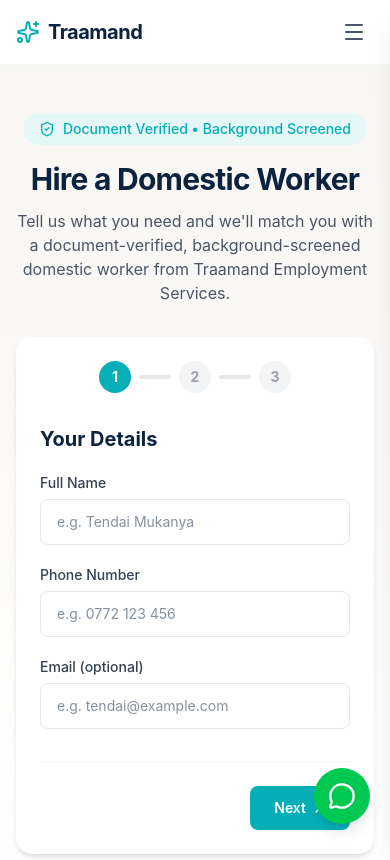
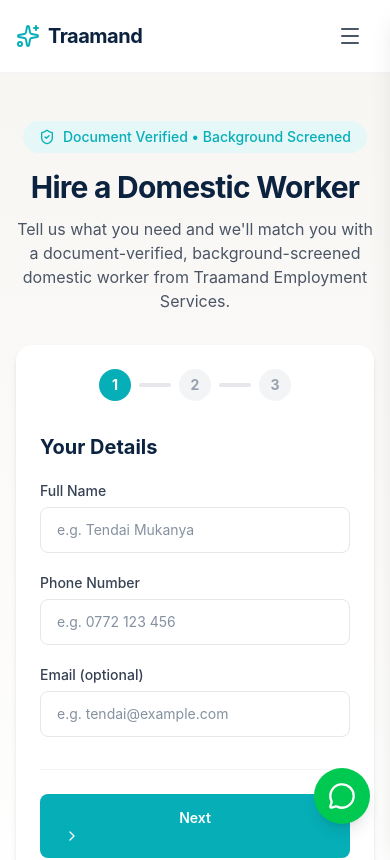
Before and after one commit to TinzyWinzy/Traamand, a React (Vite) app: page /find-a-maid in a window 390 px wide. Shown: the top 860 px of the page. Built offline with nearby package versions, Linux system fonts and the light colour scheme.

Commit message:
Mobile-first pass: 48px touch targets, full-width form buttons, tappable footer phones, larger testimonial nav

```diff
--- a/src/components/forms/FindMaidForm.tsx
+++ b/src/components/forms/FindMaidForm.tsx
@@ -217,24 +217,24 @@ export default function FindMaidForm() {
         </div>
       )}
 
-      <div className="mt-8 flex items-center justify-between border-t border-gray-100 pt-6">
-        {step > 0 ? (
+      <div className="mt-8 flex flex-col-reverse gap-3 border-t border-gray-100 pt-6 sm:flex-row sm:items-center sm:justify-between">
+        {step > 0 && (
           <button
             type="button"
             onClick={prev}
-            className="inline-flex items-center gap-1 text-sm font-medium text-gray-600 transition hover:text-brand-navy"
+            className="inline-flex items-center justify-center gap-1 rounded-lg py-3 text-sm font-medium text-gray-500 transition hover:text-brand-navy sm:border sm:border-gray-200 sm:px-4"
           >
             <ChevronLeft className="h-4 w-4" /> Back
           </button>
-        ) : (
-          <div />
         )}
+
+        <div className="flex-1" />
 
         {step < 2 ? (
           <button
             type="button"
             onClick={next}
-            className="inline-flex items-center gap-1 rounded-lg bg-brand-teal px-6 py-3 text-sm font-semibold text-white transition hover:bg-brand-teal-dark"
+            className="w-full rounded-lg bg-brand-teal px-6 py-3.5 text-sm font-semibold text-white transition hover:bg-brand-teal-dark active:scale-[0.98] sm:w-auto"
           >
             Next <ChevronRight className="h-4 w-4" />
           </button>
@@ -242,7 +242,7 @@ export default function FindMaidForm() {
           <button
             type="submit"
             disabled={state.submitting}
-            className="inline-flex items-center gap-2 rounded-lg bg-brand-red px-8 py-3 text-sm font-semibold text-white transition hover:bg-brand-red-dark disabled:cursor-not-allowed disabled:opacity-60"
+            className="w-full rounded-lg bg-brand-red px-6 py-3.5 text-sm font-semibold text-white transition hover:bg-brand-red-dark active:scale-[0.98] disabled:cursor-not-allowed disabled:opacity-60 sm:w-auto"
           >
             {state.submitting && <Loader2 className="h-4 w-4 animate-spin" />}
             {state.submitting ? 'Submitting...' : 'Submit Request'}
--- a/src/components/home/Testimonials.tsx
+++ b/src/components/home/Testimonials.tsx
@@ -57,19 +57,19 @@ export default function Testimonials() {
           <div className="mt-6 flex items-center justify-center gap-4">
             <button
               onClick={prev}
-              className="flex h-10 w-10 items-center justify-center rounded-full border border-gray-200 bg-white text-gray-600 transition hover:bg-brand-teal hover:text-white hover:border-brand-teal"
+              className="flex h-12 w-12 sm:h-10 sm:w-10 items-center justify-center rounded-full border border-gray-200 bg-white text-gray-600 transition hover:bg-brand-teal hover:text-white hover:border-brand-teal active:bg-brand-teal/10"
               aria-label="Previous testimonial"
             >
               <ChevronLeft className="h-5 w-5" />
             </button>
 
-            <div className="flex gap-2">
+            <div className="flex gap-3 sm:gap-2">
               {TESTIMONIALS.map((_, i) => (
                 <button
                   key={i}
                   onClick={() => setCurrent(i)}
-                  className={`h-2 w-2 rounded-full transition ${
-                    i === current ? 'bg-brand-teal w-4' : 'bg-gray-300'
+                  className={`rounded-full transition ${
+                    i === current ? 'bg-brand-teal w-6 sm:w-4 h-3 sm:h-2' : 'bg-gray-300 w-3 h-3 sm:w-2 sm:h-2'
                   }`}
                   aria-label={`Go to testimonial ${i + 1}`}
                 />
@@ -78,7 +78,7 @@ export default function Testimonials() {
 
             <button
               onClick={next}
-              className="flex h-10 w-10 items-center justify-center rounded-full border border-gray-200 bg-white text-gray-600 transition hover:bg-brand-teal hover:text-white hover:border-brand-teal"
+              className="flex h-12 w-12 sm:h-10 sm:w-10 items-center justify-center rounded-full border border-gray-200 bg-white text-gray-600 transition hover:bg-brand-teal hover:text-white hover:border-brand-teal active:bg-brand-teal/10"
               aria-label="Next testimonial"
             >
               <ChevronRight className="h-5 w-5" />
--- a/src/components/layout/Footer.tsx
+++ b/src/components/layout/Footer.tsx
@@ -37,8 +37,10 @@ export default function Footer() {
                 <span>{ADDRESS}</span>
               </li>
               {PHONE_NUMBERS.map((num) => (
-                <li key={num} className="flex items-center gap-2">
-                  <Phone className="h-4 w-4 shrink-0 text-brand-teal" /> {num}
+                <li key={num}>
+                  <a href={`tel:${num.replace(/[^0-9]/g, '')}`} className="flex items-center gap-2 transition hover:text-white">
+                    <Phone className="h-4 w-4 shrink-0 text-brand-teal" /> {num}
+                  </a>
                 </li>
               ))}
               <li className="flex items-center gap-2">
--- a/src/components/layout/Navbar.tsx
+++ b/src/components/layout/Navbar.tsx
@@ -66,7 +66,7 @@ export default function Navbar() {
 
           <button
             onClick={() => setDrawerOpen(true)}
-            className="md:hidden rounded-lg p-2 text-gray-600 hover:bg-gray-100"
+            className="md:hidden rounded-lg p-3 text-gray-600 hover:bg-gray-100 active:bg-gray-200"
             aria-label="Open menu"
           >
             <Menu className="h-6 w-6" />
```
